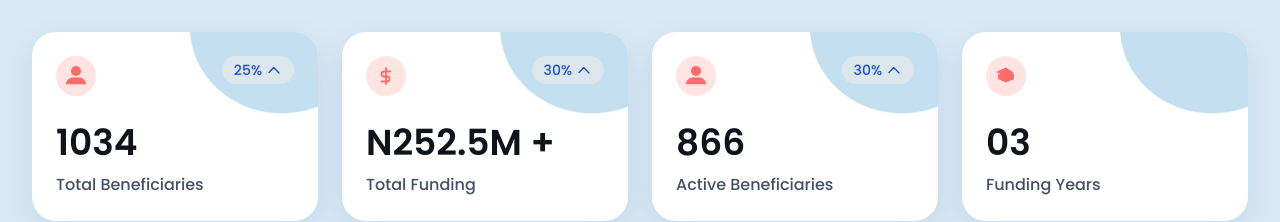
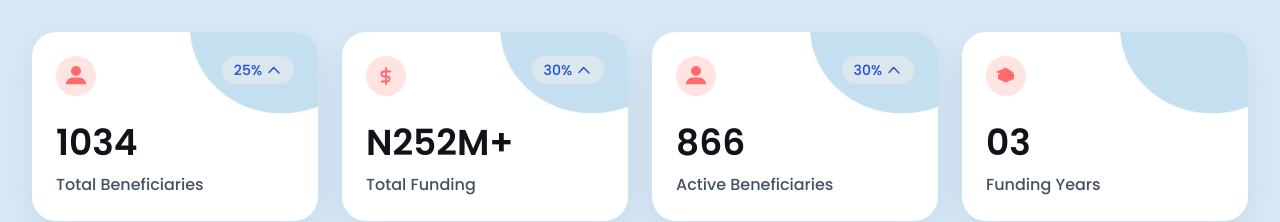
Before and after one commit to Stillchamp/games_portal, a Vue app: page /dashboard in a window 1280 px wide. Shown: the top 222 px of the page. Built offline with nearby package versions, Linux system fonts and the light colour scheme.

Commit message:
Fix total funding value format in HomeView

```diff
--- a/src/views/HomeView.vue
+++ b/src/views/HomeView.vue
@@ -17,7 +17,7 @@ const metricCards = [
   {
     id: 'total-funding',
     label: 'Total Funding',
-    value: 'N252.5M +',
+    value: 'N252M+',
     icon: 'funding',
     trendValue: '30%',
   },
```
